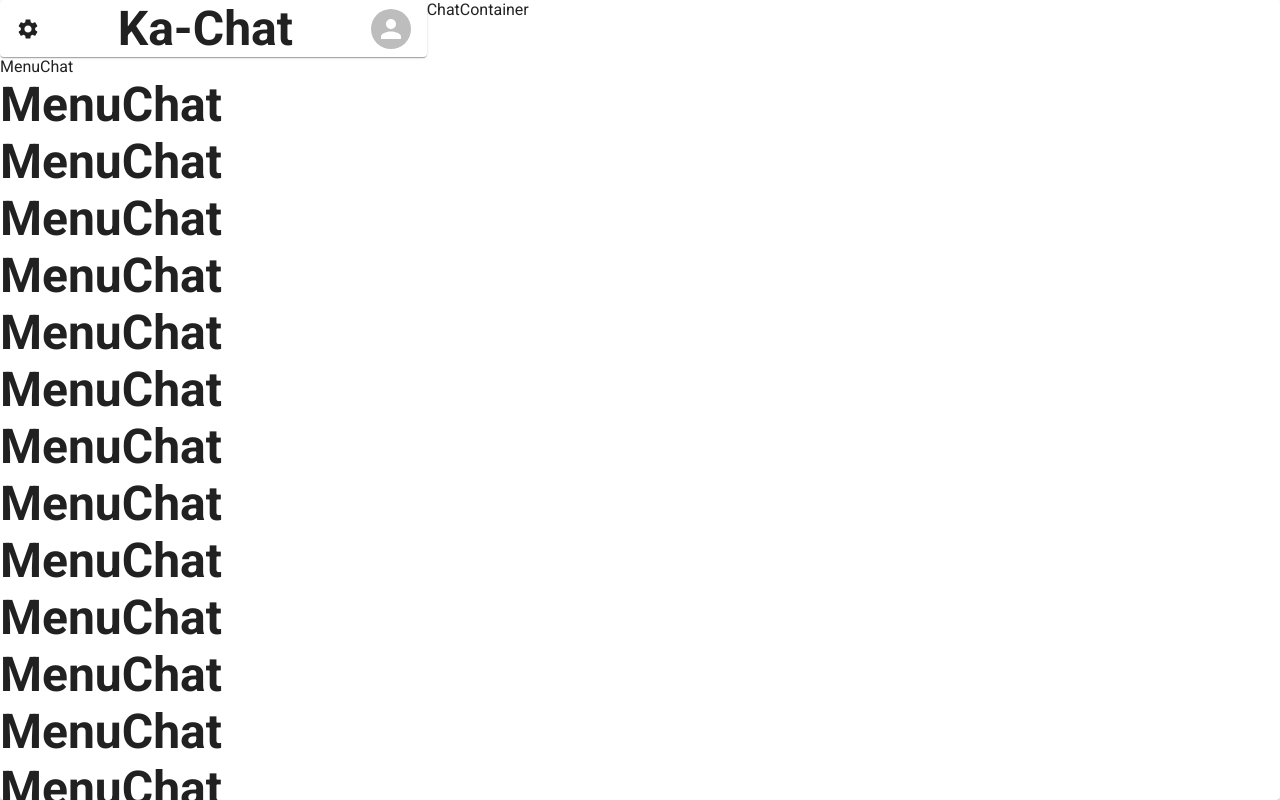
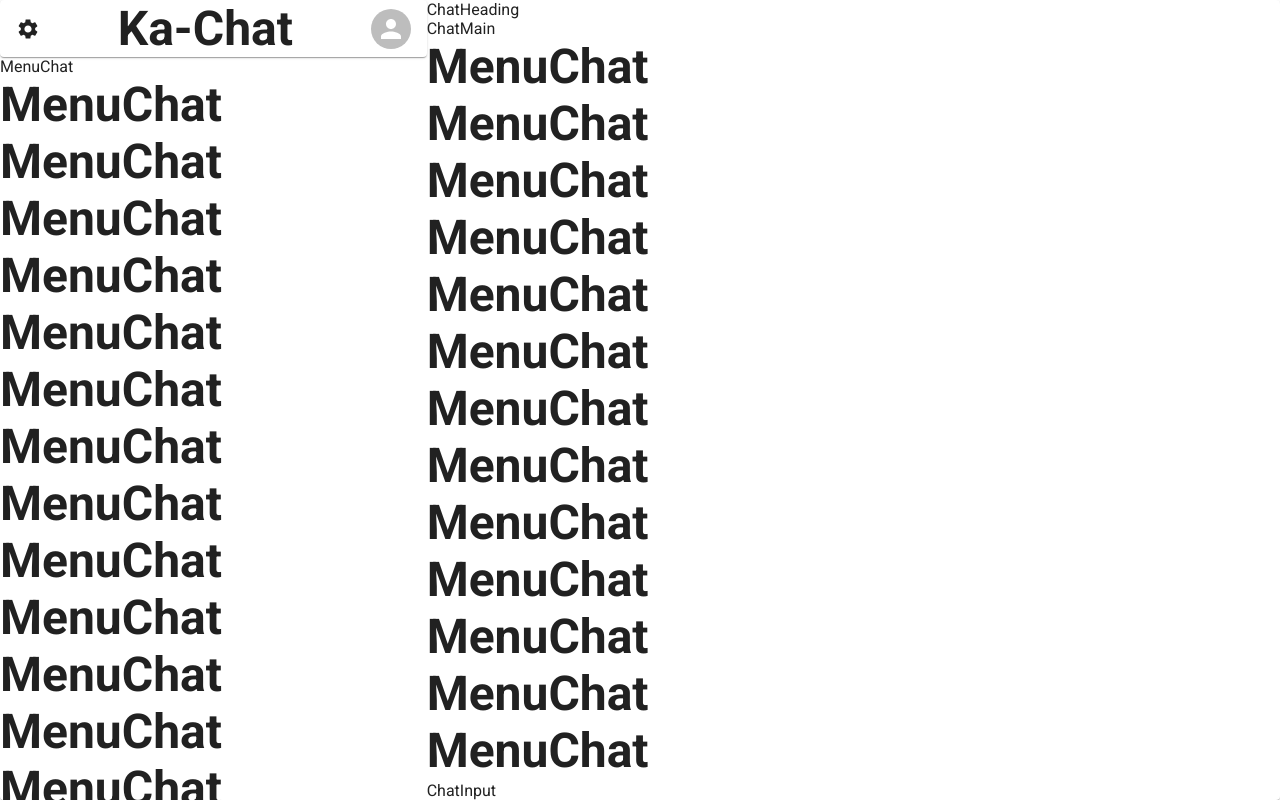
Before and after one commit to Ken-Yokohama/Ka-Chat, a React (Create React App) app: page / in a window 1280 px wide. Built offline with nearby package versions, Linux system fonts and the light colour scheme; no server answers; sample sign-in values are in the browser's storage.

Commit message:
Added Layout for ChatMain

```diff
--- a/src/components/ChatMain.jsx
+++ b/src/components/ChatMain.jsx
@@ -1,7 +1,22 @@
-import React, { useState } from "react";
+import React, { useEffect, useState } from "react";
 
 function ChatMain(props) {
-    return <div>ChatMain</div>;
+    const [items, setItems] = useState([]);
+
+    useEffect(() => {
+        for (var i = 0; i < 20; i++) {
+            items.push("MenuChat");
+        }
+    }, []);
+
+    return (
+        <div style={{ flex: "1", overflowY: "scroll" }}>
+            ChatMain
+            {items.map((item, index) => (
+                <h1 key={index}>{item}</h1>
+            ))}
+        </div>
+    );
 }
 
 export default ChatMain;
--- a/src/containers/ChatContainer.jsx
+++ b/src/containers/ChatContainer.jsx
@@ -1,12 +1,20 @@
 import React, { useState } from "react";
+import { ChatHeading, ChatInput, ChatMain } from "../components";
 
 function ChatContainer({ showMenu, setShowMenu }) {
     return (
         <div
-            style={{ height: "100vh", width: "100%" }}
+            style={{
+                height: "100vh",
+                width: "100%",
+                display: "flex",
+                flexDirection: "column",
+            }}
             className={showMenu ? "chat-container" : ""}
         >
-            ChatContainer
+            <ChatHeading />
+            <ChatMain />
+            <ChatInput />
         </div>
     );
 }
```
